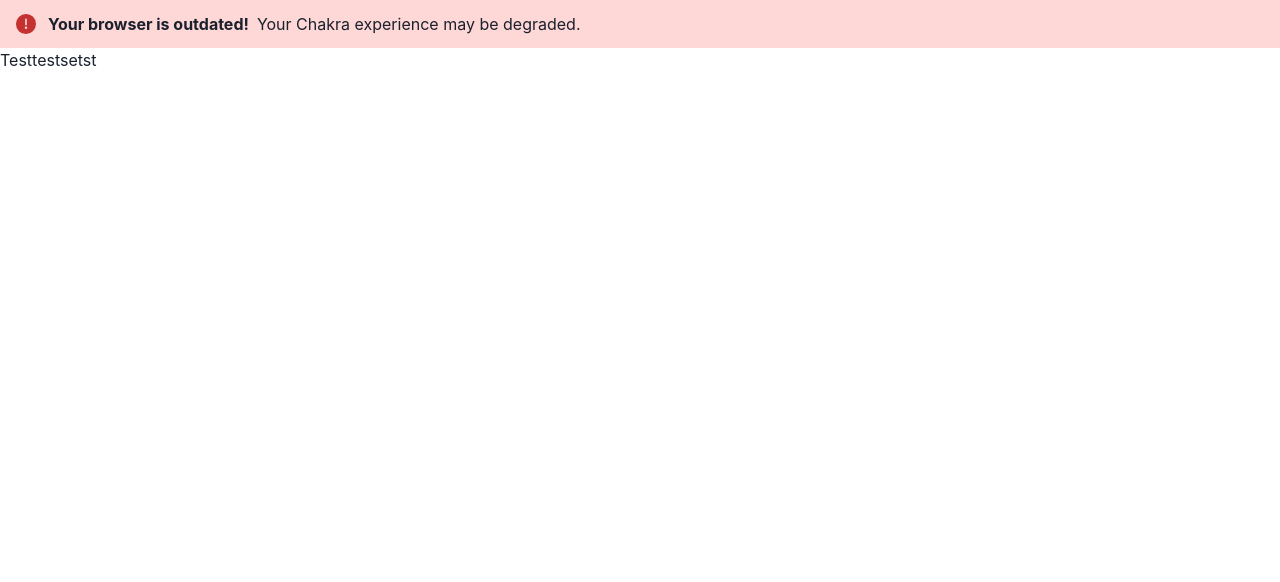
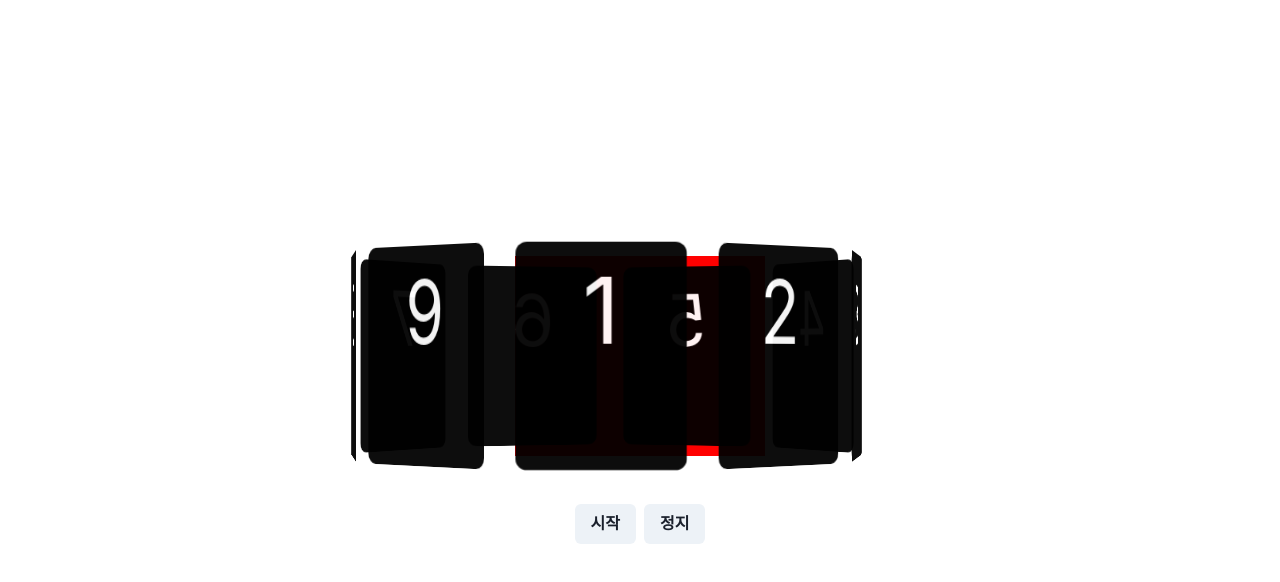
Before and after one commit to mash-up-kr/random-picker, a Next.js app: page / in a window 1280 px wide. Shown: the top 582 px of the page. Built offline with nearby package versions, Linux system fonts and the light colour scheme.

Commit message:
Feat: 3D 캐러셀 기본 골격을 구현한다

```diff
--- a/pages/index.tsx
+++ b/pages/index.tsx
@@ -1,17 +1,89 @@
 import type { NextPage } from 'next';
-import { Alert, AlertIcon, AlertTitle, AlertDescription } from '@chakra-ui/react';
-import Test from '@/components/common/Test';
+import { Container, Box, Button, VStack, ButtonGroup, Flex } from '@chakra-ui/react';
+import { css } from '@emotion/react';
+import { useState } from 'react';
 
 const Home: NextPage = () => {
+  const [items, setItems] = useState(() => [1, 2, 3, 4, 5, 6, 7, 8, 9]);
+  const [currentIdx, setCurrentIdx] = useState(0);
+  const [intervalId, setIntervalId] = useState<ReturnType<typeof setInterval>>();
   return (
-    <>
-      <Alert status="error">
-        <AlertIcon />
-        <AlertTitle>Your browser is outdated!</AlertTitle>
-        <AlertDescription>Your Chakra experience may be degraded.</AlertDescription>
-      </Alert>
-      <Test></Test>
-    </>
+    <Flex justifyContent="center" alignItems="center" style={{ width: '100vw', height: '100vh' }}>
+      <VStack spacing="48px">
+        <Container
+          css={css`
+            background: red;
+            margin: 0 auto;
+            width: 250px;
+            height: 200px;
+            position: relative;
+            perspective: 2000px;
+          `}
+        >
+          <Box
+            css={css`
+              width: 100%;
+              height: 100%;
+              position: absolute;
+              transform-style: preserve-3d;
+            `}
+          >
+            {items.map((item, idx) => {
+              return (
+                <Box
+                  key={idx}
+                  css={css`
+                    position: absolute;
+                    background: #000;
+                    width: 150px;
+                    height: 200px;
+
+                    font-size: 5em;
+                    text-align: center;
+                    color: #fff;
+                    opacity: 0.95;
+                    border-radius: 10px;
+                    transition: transform 2s;
+                    perspective: 500px;
+                    transform: rotateY(
+                        ${idx * (360 / items.length) + currentIdx * (360 / items.length)}deg
+                      )
+                      translateZ(250px);
+                  `}
+                >
+                  {item}
+                </Box>
+              );
+            })}
+          </Box>
+        </Container>
+        <ButtonGroup>
+          <Button
+            onClick={() => {
+              if (!intervalId) {
+                setIntervalId(
+                  setInterval(() => {
+                    setCurrentIdx((idx) => idx + 1);
+                  }, 100),
+                );
+              }
+            }}
+          >
+            시작
+          </Button>
+          <Button
+            onClick={() => {
+              if (intervalId) {
+                setIntervalId(clearInterval(intervalId) as undefined);
+              }
+            }}
+          >
+            정지
+          </Button>
+        </ButtonGroup>
+      </VStack>
+      <div>{}</div>
+    </Flex>
   );
 };
 
```
